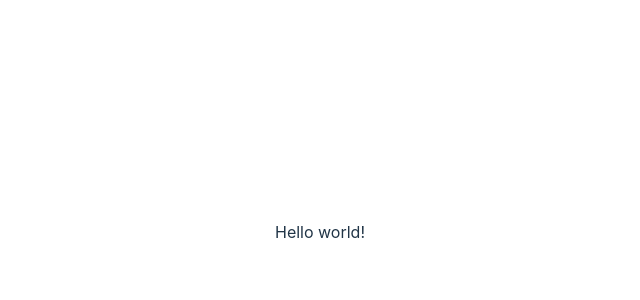
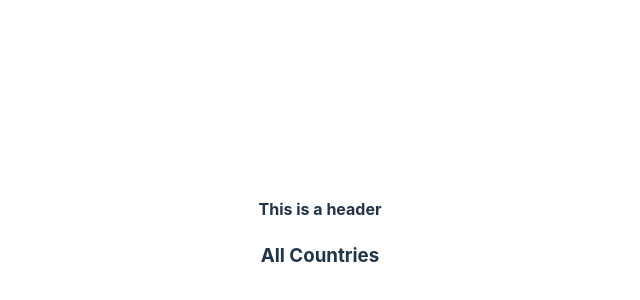
Before and after one commit to sadiaprova12/Routed-Rest-Countries, a React (Vite) app: page / in a window 1280 px wide. Shown: the part 168-468 px from the top of the page, without its empty margins (320-960 px from the left). Built offline with nearby package versions, Linux system fonts and the light colour scheme.

Commit message:
nested route

```diff
--- /dev/null
+++ b/src/components/Home/Countries/Countries.jsx
@@ -0,0 +1,12 @@
+// eslint-disable-next-line no-unused-vars
+import React from 'react';
+
+const Countries = () => {
+    return (
+        <div>
+            <h3>All Countries</h3>
+        </div>
+    );
+};
+
+export default Countries;
--- /dev/null
+++ b/src/components/Home/Home.jsx
@@ -0,0 +1,14 @@
+// eslint-disable-next-line no-unused-vars
+import React from 'react';
+import { Outlet } from 'react-router-dom';
+
+const Home = () => {
+    return (
+        <div>
+            <h4>This is a header</h4>
+            <Outlet></Outlet>
+        </div>
+    );
+};
+
+export default Home;
```
Also changed, not shown: src/main.jsx (+9 -1 lines).
